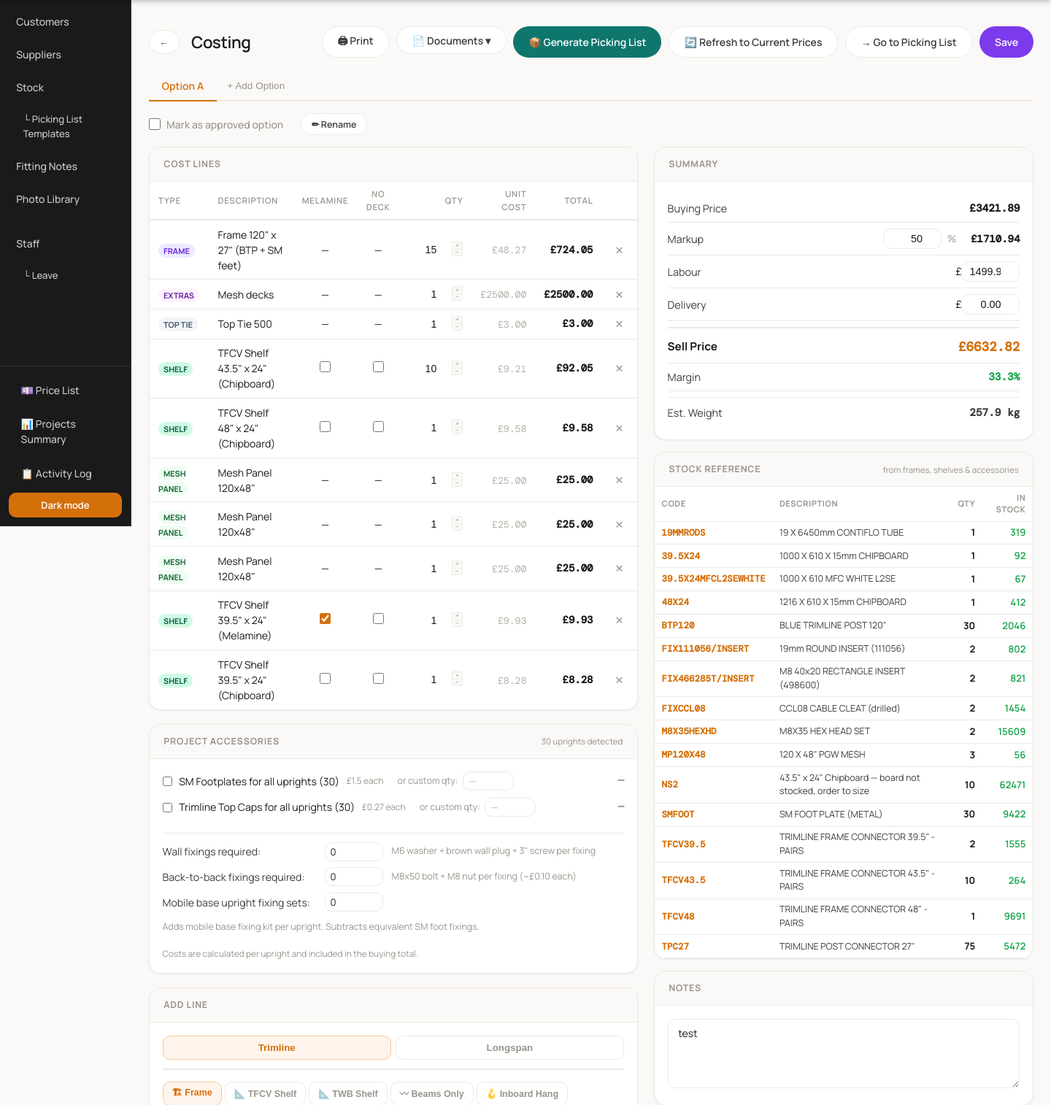
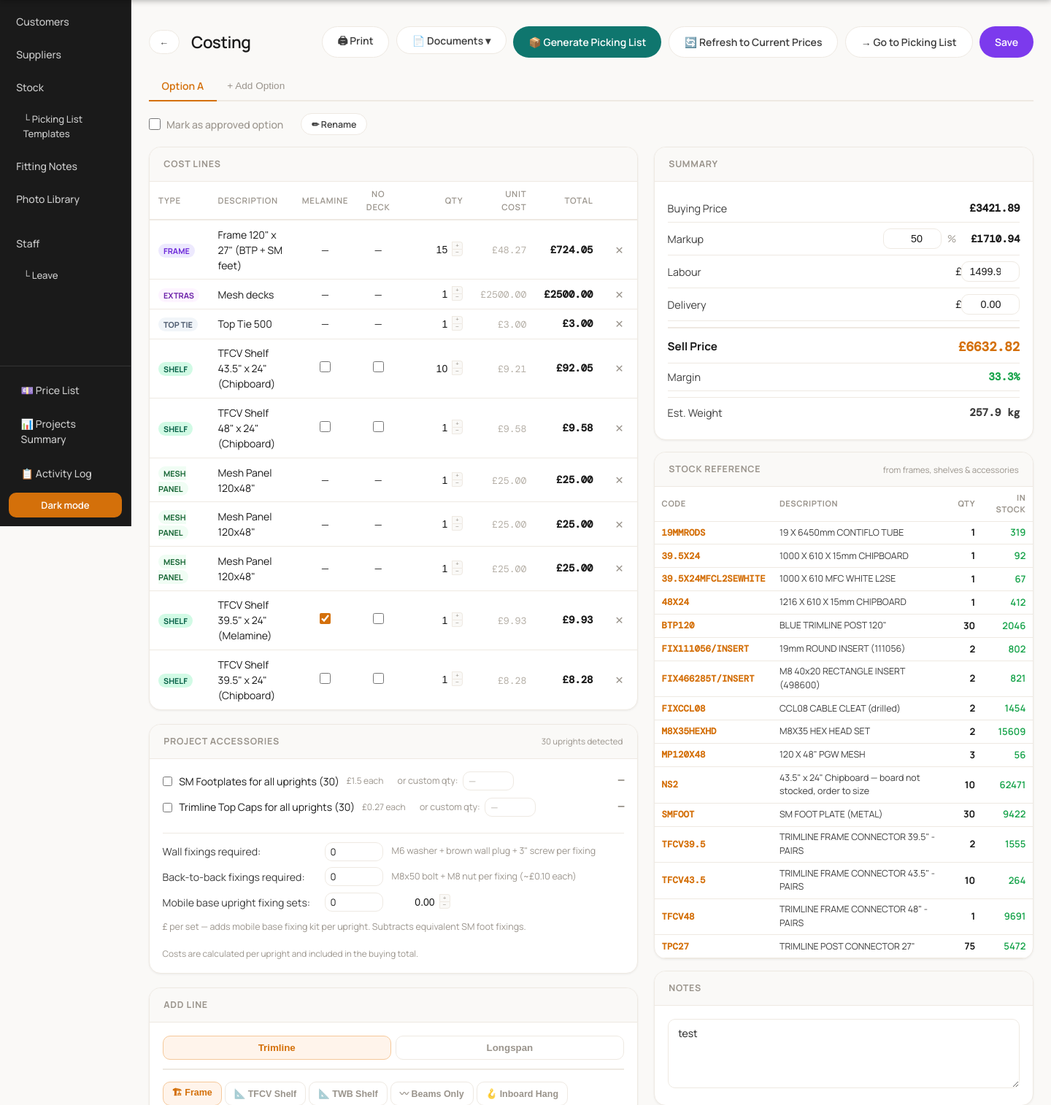
Before and after one commit to BlueWhiteTen/ezr-project-tracker, a Django app: page /project/9/cost/ in a window 1440 px wide. Shown: the part 79-1593 px from the top of the page at 73% size. Run offline with Django 4.2, Linux system fonts and the light colour scheme; a user stored in the database is signed in; data comes from the database, SQL or seed files in the repository; data that the repository does not hold is empty; some web fonts are replaced.

Commit message:
Add adjustable price for mobile base fixing sets, flowing into the total; remove native number arrows now that the +/- stepper exists

```diff
--- a/projects/models.py
+++ b/projects/models.py
@@ -871,6 +871,7 @@ class ProjectCost(models.Model):
     wall_fixings         = models.PositiveIntegerField(default=0)
     back_to_back_fixings = models.PositiveIntegerField(default=0)
     mobile_base_sets     = models.PositiveIntegerField(default=0)
+    mobile_base_unit_price = models.DecimalField(max_digits=8, decimal_places=2, default=0)
     markup      = models.DecimalField(max_digits=6, decimal_places=2, default=50)
     labour      = models.DecimalField(max_digits=10, decimal_places=2, default=0)
     delivery    = models.DecimalField(max_digits=10, decimal_places=2, default=0)
--- a/projects/templates/projects/project_cost.html
+++ b/projects/templates/projects/project_cost.html
@@ -37,6 +37,8 @@
 [data-theme=dark] .lt-frame{background:rgba(109,40,217,.2);color:#c4b5fd;}
 [data-theme=dark] .lt-shelf{background:rgba(6,95,70,.2);color:#6ee7b7;}
 .inline-num{width:60px;text-align:right;background:transparent;border:1px solid transparent;border-radius:4px 0 0 4px;padding:2px 5px;font-size:.875rem;color:var(--txt);}
+.inline-num::-webkit-outer-spin-button,.inline-num::-webkit-inner-spin-button{-webkit-appearance:none;margin:0;}
+.inline-num{-moz-appearance:textfield;}
 .inline-num:focus{border-color:var(--acc);background:var(--surf);outline:none;}
 .num-stepper{display:inline-flex;align-items:stretch;}
 .stepper-btns{display:flex;flex-direction:column;}
@@ -282,7 +284,16 @@
           <input type="number" id="mob-base-input" value="{{ cost.mobile_base_sets }}" min="0" step="1"
             class="form-input" style="width:80px;padding:3px 7px;font-size:.82rem;"
             onblur="saveExtras()">
-          <span style="font-size:.78rem;color:var(--mut);">Adds mobile base fixing kit per upright. Subtracts equivalent SM foot fixings.</span>
+          <div class="num-stepper">
+            <input type="number" id="mob-base-price-input" value="{{ cost.mobile_base_unit_price|floatformat:2 }}" min="0" step="0.01"
+              class="inline-num" style="width:65px;"
+              onblur="saveExtras()" onkeydown="if(event.key==='Enter')this.blur()">
+            <div class="stepper-btns">
+              <button type="button" class="stepper-btn" onclick="stepMobileBasePrice(1)">+</button>
+              <button type="button" class="stepper-btn" onclick="stepMobileBasePrice(-1)">−</button>
+            </div>
+          </div>
+          <span style="font-size:.78rem;color:var(--mut);">£ per set — adds mobile base fixing kit per upright. Subtracts equivalent SM foot fixings.</span>
         </div>
       </div>
       <div style="font-size:.74rem;color:var(--mut);padding-top:.4rem;margin-top:.1rem;">Costs are calculated per upright and included in the buying total.</div>
@@ -1162,10 +1173,17 @@ async function saveExtras(){
     body: JSON.stringify({
       back_to_back: parseInt(document.getElementById('btb-input').value)||0,
       mobile_bases: parseInt(document.getElementById('mob-base-input').value)||0,
+      mobile_base_price: parseFloat(document.getElementById('mob-base-price-input').value)||0,
       cost_pk: COST_PK,
     })
   });
   location.reload();
+}
+function stepMobileBasePrice(direction){
+  const input = document.getElementById('mob-base-price-input');
+  const newVal = Math.max(0, (parseFloat(input.value)||0) + direction*0.01);
+  input.value = newVal.toFixed(2);
+  saveExtras();
 }
 
 // ── Accessories ──────────────────────────────────────────────────────────────
--- a/projects/views/costing.py
+++ b/projects/views/costing.py
@@ -949,7 +949,28 @@ def cost_extras_save(request, pk):
         cost.back_to_back_fixings = max(0, int(data['back_to_back'] or 0))
     if 'mobile_bases' in data:
         cost.mobile_base_sets = max(0, int(data['mobile_bases'] or 0))
+    if 'mobile_base_price' in data:
+        cost.mobile_base_unit_price = max(0, float(data['mobile_base_price'] or 0))
     cost.save()
+
+    # Keep a dedicated cost line in sync with the mobile base qty/price,
+    # so it flows into the buying total through the same mechanism every
+    # other line already uses, rather than requiring each of the several
+    # separate buying-total calculations across the app to individually
+    # know about mobile base fixings.
+    MOBILE_BASE_LINE_DESC = 'Mobile base upright fixing sets'
+    existing_line = cost.lines.filter(line_type='extras', description=MOBILE_BASE_LINE_DESC).first()
+    if cost.mobile_base_sets > 0 and cost.mobile_base_unit_price > 0:
+        if existing_line:
+            existing_line.quantity = cost.mobile_base_sets
+            existing_line.unit_cost = cost.mobile_base_unit_price
+            existing_line.save()
+        else:
+            ProjectCostLine.objects.create(cost=cost, line_type='extras', description=MOBILE_BASE_LINE_DESC,
+                quantity=cost.mobile_base_sets, unit_cost=cost.mobile_base_unit_price, sort_order=9999)
+    elif existing_line:
+        existing_line.delete()
+
     return JsonResponse({'ok': True})
 
 
```
Also changed, not shown: projects/migrations/0101_projectcost_mobile_base_unit_price.py (added).
